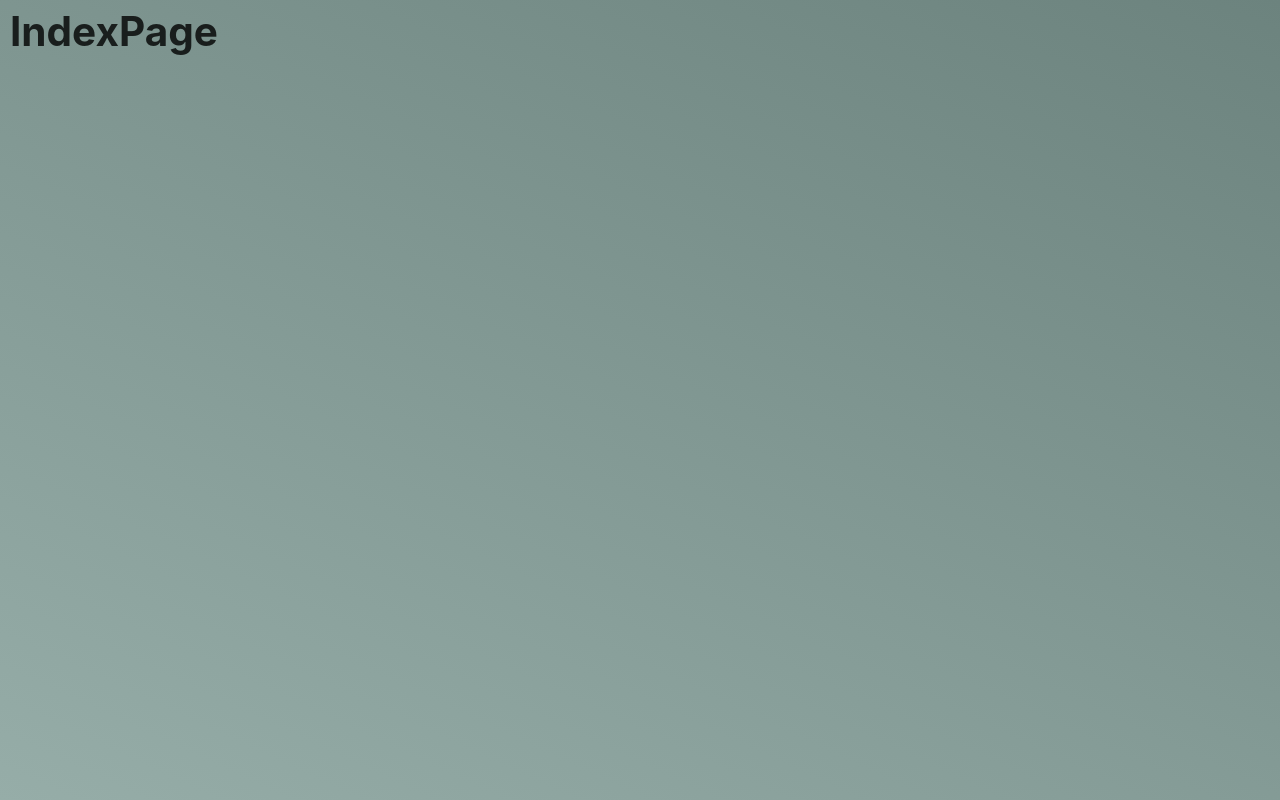
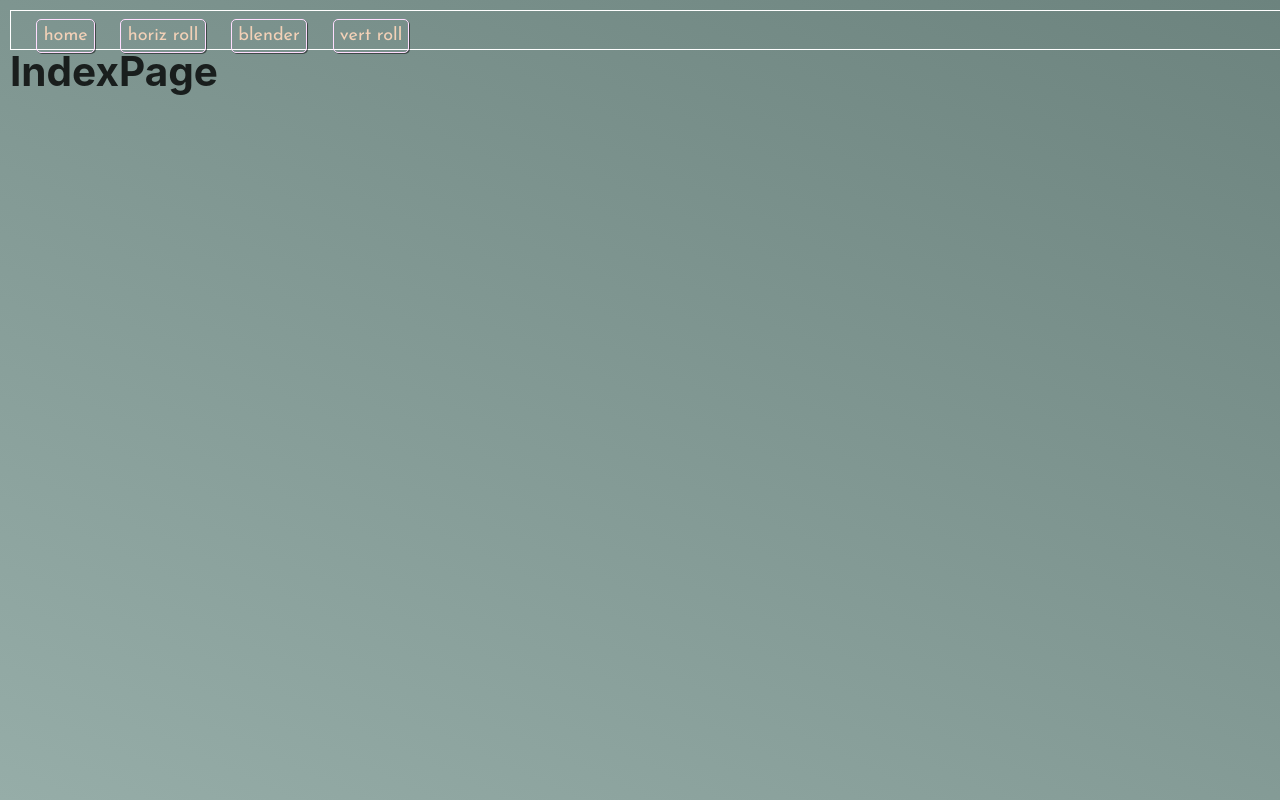
Before and after one commit to beauhaus/svg-transitions, a Gatsby site: page / in a window 1280 px wide. Built offline with nearby package versions, Linux system fonts and the light colour scheme; Gatsby itself is replaced by a stand-in of ours.

Commit message:
appnav to index

```diff
--- a/src/pages/index.js
+++ b/src/pages/index.js
@@ -1,5 +1,5 @@
 import React from 'react';
-// import AppNav from '../components/appnav'
+import AppNav from '../components/appnav'
 import '../styles/index.scss'
 import styled from 'styled-components';
 
@@ -16,7 +16,7 @@ const StyledIdx = styled.div`
 const IndexPage = () => {
     return (
 <StyledIdx className="styledindex">
-    {/* <AppNav  /> */}
+    <AppNav  />
     <h1>IndexPage</h1>
 </StyledIdx>
     )
```
